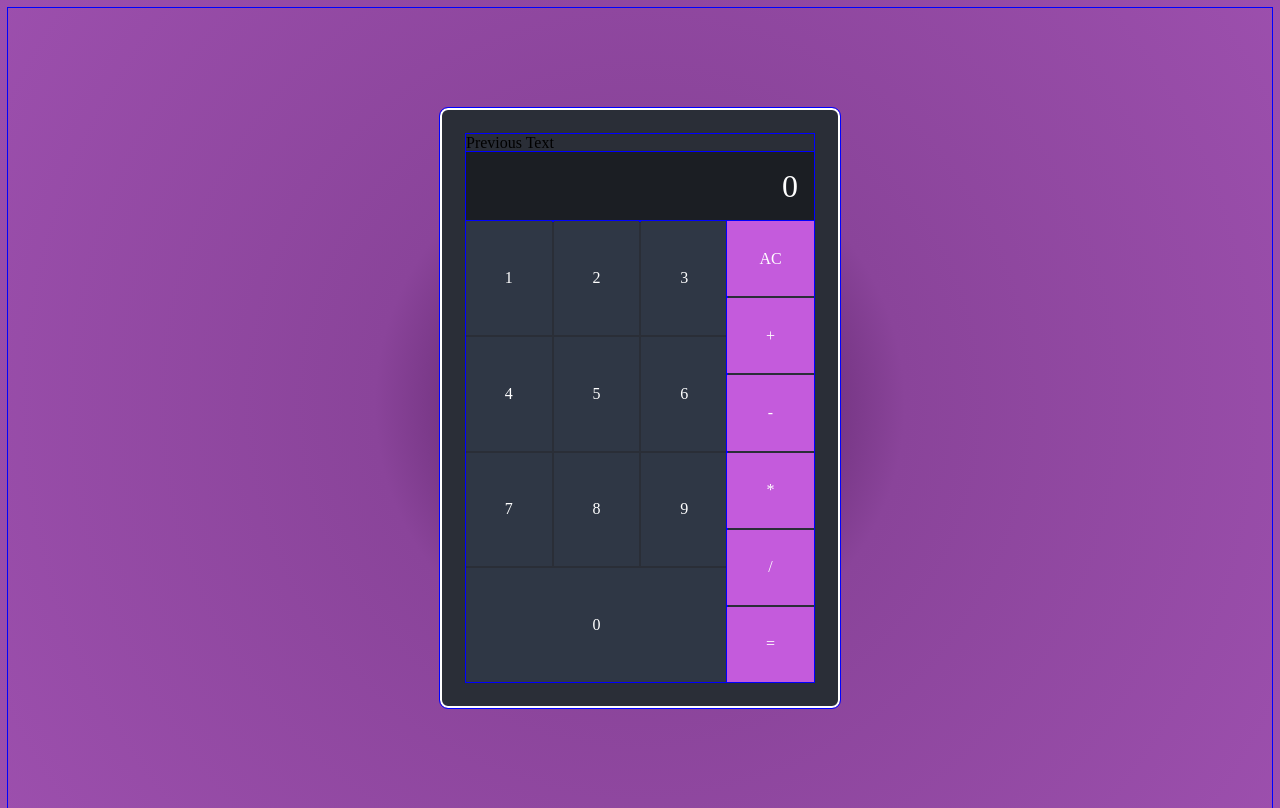
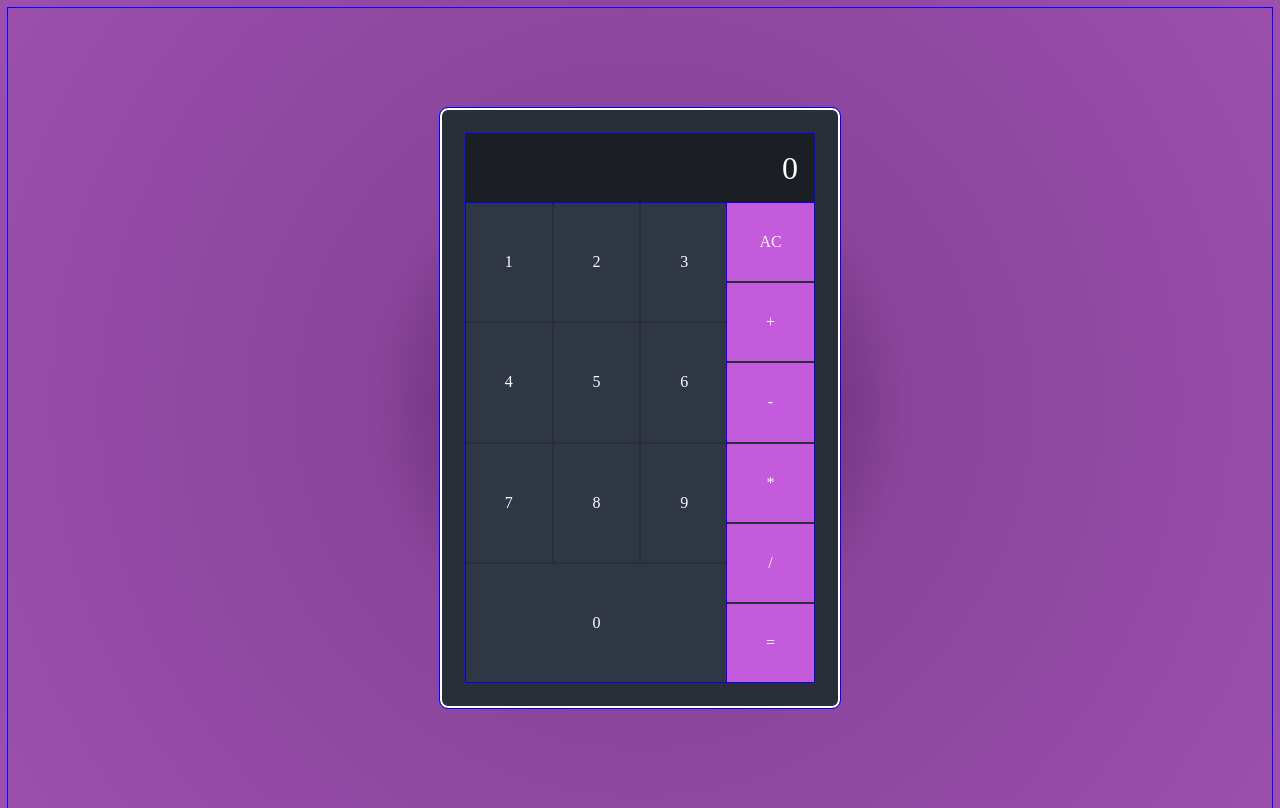
Before and after one commit to Oosh74/Calculator_OP, a plain HTML site: page index.html in a window 1280 px wide. Drawn offline with Linux system fonts and the light colour scheme.

Commit message:
Remove previous display section from HTML

```diff
--- a/index.html
+++ b/index.html
@@ -9,7 +9,6 @@
   </head>
   <body>
     <div class="calc-wrapper">
-      <div class="previous-text">Previous Text</div>
       <div class="number-display">
         <input class="textDisplay" type="text" autofocus placeholder="0" />
       </div>
```
